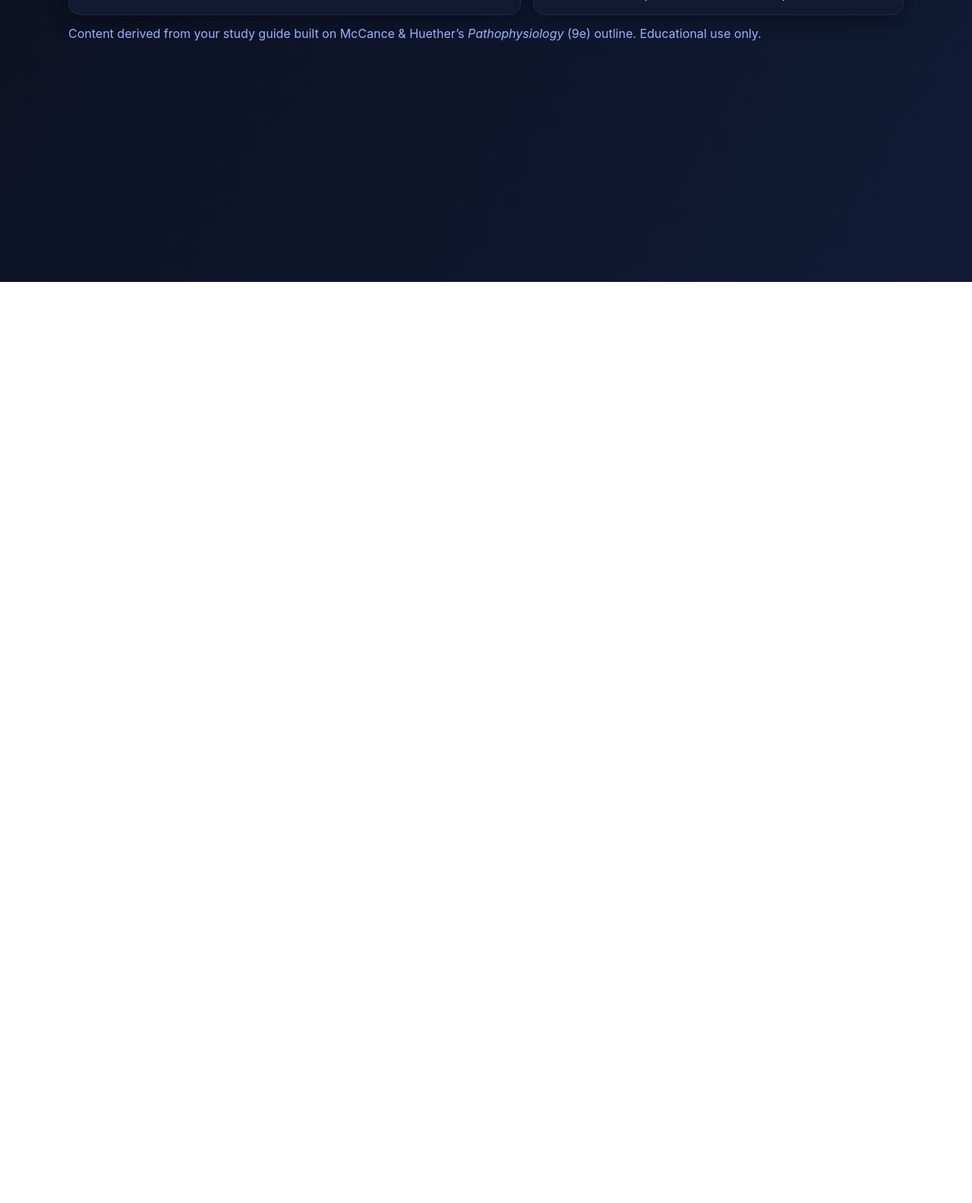
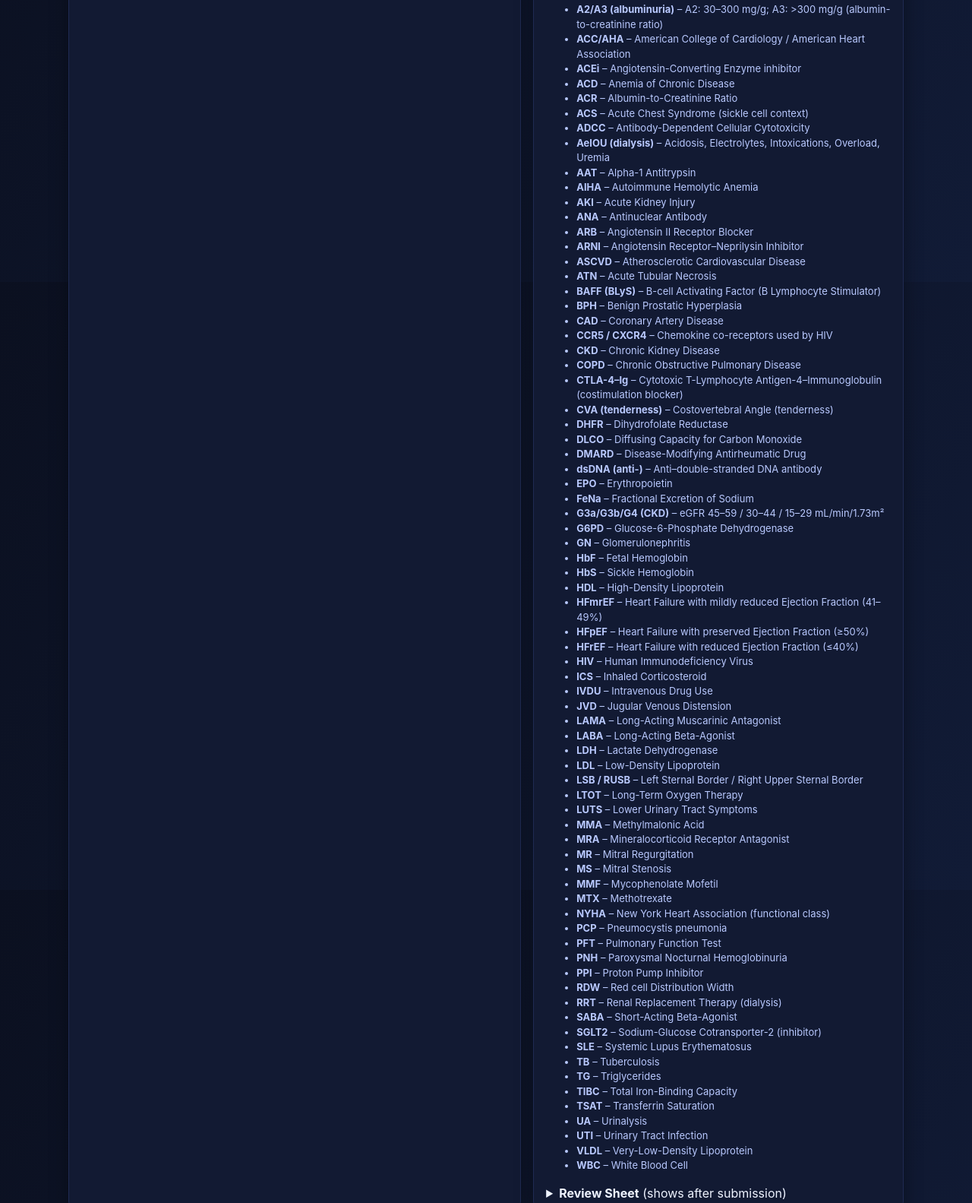
Before and after one commit to jmartinsamson-cmd/practicetest, a plain HTML site: page index.html in a window 1280 px wide. Shown: the part 429-2012 px from the top of the page at 76% size. Before the commit the page ends 800 px from the top, so only its background shows below. Drawn offline with Linux system fonts and the light colour scheme.

```diff
--- a/index.html
+++ b/index.html
@@ -106,6 +106,86 @@
           <button id="applyFilter" style="margin-top:8px">Apply Filters</button>
           <button id="clearFilter" style="margin-top:8px">Clear</button>
         </details>
+        <details style="margin-top:10px" open>
+  <summary><strong>Acronym Index</strong></summary>
+  <ul style="font-size:13px; color:#b9c9ff; margin-top:6px; line-height:1.5">
+    <li><strong>A2/A3 (albuminuria)</strong> – A2: 30–300 mg/g; A3: >300 mg/g (albumin-to-creatinine ratio)</li>
+    <li><strong>ACC/AHA</strong> – American College of Cardiology / American Heart Association</li>
+    <li><strong>ACEi</strong> – Angiotensin-Converting Enzyme inhibitor</li>
+    <li><strong>ACD</strong> – Anemia of Chronic Disease</li>
+    <li><strong>ACR</strong> – Albumin-to-Creatinine Ratio</li>
+    <li><strong>ACS</strong> – Acute Chest Syndrome (sickle cell context)</li>
+    <li><strong>ADCC</strong> – Antibody-Dependent Cellular Cytotoxicity</li>
+    <li><strong>AeIOU (dialysis)</strong> – Acidosis, Electrolytes, Intoxications, Overload, Uremia</li>
+    <li><strong>AAT</strong> – Alpha-1 Antitrypsin</li>
+    <li><strong>AIHA</strong> – Autoimmune Hemolytic Anemia</li>
+    <li><strong>AKI</strong> – Acute Kidney Injury</li>
+    <li><strong>ANA</strong> – Antinuclear Antibody</li>
+    <li><strong>ARB</strong> – Angiotensin II Receptor Blocker</li>
+    <li><strong>ARNI</strong> – Angiotensin Receptor–Neprilysin Inhibitor</li>
+    <li><strong>ASCVD</strong> – Atherosclerotic Cardiovascular Disease</li>
+    <li><strong>ATN</strong> – Acute Tubular Necrosis</li>
+    <li><strong>BAFF (BLyS)</strong> – B-cell Activating Factor (B Lymphocyte Stimulator)</li>
+    <li><strong>BPH</strong> – Benign Prostatic Hyperplasia</li>
+    <li><strong>CAD</strong> – Coronary Artery Disease</li>
+    <li><strong>CCR5 / CXCR4</strong> – Chemokine co-receptors used by HIV</li>
+    <li><strong>CKD</strong> – Chronic Kidney Disease</li>
+    <li><strong>COPD</strong> – Chronic Obstructive Pulmonary Disease</li>
+    <li><strong>CTLA-4–Ig</strong> – Cytotoxic T-Lymphocyte Antigen-4–Immunoglobulin (costimulation blocker)</li>
+    <li><strong>CVA (tenderness)</strong> – Costovertebral Angle (tenderness)</li>
+    <li><strong>DHFR</strong> – Dihydrofolate Reductase</li>
+    <li><strong>DLCO</strong> – Diffusing Capacity for Carbon Monoxide</li>
+    <li><strong>DMARD</strong> – Disease-Modifying Antirheumatic Drug</li>
+    <li><strong>dsDNA (anti-)</strong> – Anti–double-stranded DNA antibody</li>
+    <li><strong>EPO</strong> – Erythropoietin</li>
+    <li><strong>FeNa</strong> – Fractional Excretion of Sodium</li>
+    <li><strong>G3a/G3b/G4 (CKD)</strong> – eGFR 45–59 / 30–44 / 15–29 mL/min/1.73m²</li>
+    <li><strong>G6PD</strong> – Glucose-6-Phosphate Dehydrogenase</li>
+    <li><strong>GN</strong> – Glomerulonephritis</li>
+    <li><strong>HbF</strong> – Fetal Hemoglobin</li>
+    <li><strong>HbS</strong> – Sickle Hemoglobin</li>
+    <li><strong>HDL</strong> – High-Density Lipoprotein</li>
+    <li><strong>HFmrEF</strong> – Heart Failure with mildly reduced Ejection Fraction (41–49%)</li>
+    <li><strong>HFpEF</strong> – Heart Failure with preserved Ejection Fraction (≥50%)</li>
+    <li><strong>HFrEF</strong> – Heart Failure with reduced Ejection Fraction (≤40%)</li>
+    <li><strong>HIV</strong> – Human Immunodeficiency Virus</li>
+    <li><strong>ICS</strong> – Inhaled Corticosteroid</li>
+    <li><strong>IVDU</strong> – Intravenous Drug Use</li>
+    <li><strong>JVD</strong> – Jugular Venous Distension</li>
+    <li><strong>LAMA</strong> – Long-Acting Muscarinic Antagonist</li>
+    <li><strong>LABA</strong> – Long-Acting Beta-Agonist</li>
+    <li><strong>LDH</strong> – Lactate Dehydrogenase</li>
+    <li><strong>LDL</strong> – Low-Density Lipoprotein</li>
+    <li><strong>LSB / RUSB</strong> – Left Sternal Border / Right Upper Sternal Border</li>
+    <li><strong>LTOT</strong> – Long-Term Oxygen Therapy</li>
+    <li><strong>LUTS</strong> – Lower Urinary Tract Symptoms</li>
+    <li><strong>MMA</strong> – Methylmalonic Acid</li>
+    <li><strong>MRA</strong> – Mineralocorticoid Receptor Antagonist</li>
+    <li><strong>MR</strong> – Mitral Regurgitation</li>
+    <li><strong>MS</strong> – Mitral Stenosis</li>
+    <li><strong>MMF</strong> – Mycophenolate Mofetil</li>
+    <li><strong>MTX</strong> – Methotrexate</li>
+    <li><strong>NYHA</strong> – New York Heart Association (functional class)</li>
+    <li><strong>PCP</strong> – Pneumocystis pneumonia</li>
+    <li><strong>PFT</strong> – Pulmonary Function Test</li>
+    <li><strong>PNH</strong> – Paroxysmal Nocturnal Hemoglobinuria</li>
+    <li><strong>PPI</strong> – Proton Pump Inhibitor</li>
+    <li><strong>RDW</strong> – Red cell Distribution Width</li>
+    <li><strong>RRT</strong> – Renal Replacement Therapy (dialysis)</li>
+    <li><strong>SABA</strong> – Short-Acting Beta-Agonist</li>
+    <li><strong>SGLT2</strong> – Sodium-Glucose Cotransporter-2 (inhibitor)</li>
+    <li><strong>SLE</strong> – Systemic Lupus Erythematosus</li>
+    <li><strong>TB</strong> – Tuberculosis</li>
+    <li><strong>TG</strong> – Triglycerides</li>
+    <li><strong>TIBC</strong> – Total Iron-Binding Capacity</li>
+    <li><strong>TSAT</strong> – Transferrin Saturation</li>
+    <li><strong>UA</strong> – Urinalysis</li>
+    <li><strong>UTI</strong> – Urinary Tract Infection</li>
+    <li><strong>VLDL</strong> – Very-Low-Density Lipoprotein</li>
+    <li><strong>WBC</strong> – White Blood Cell</li>
+  </ul>
+</details>
+
       </div>
       <div style="margin-top:16px">
         <details>
```
